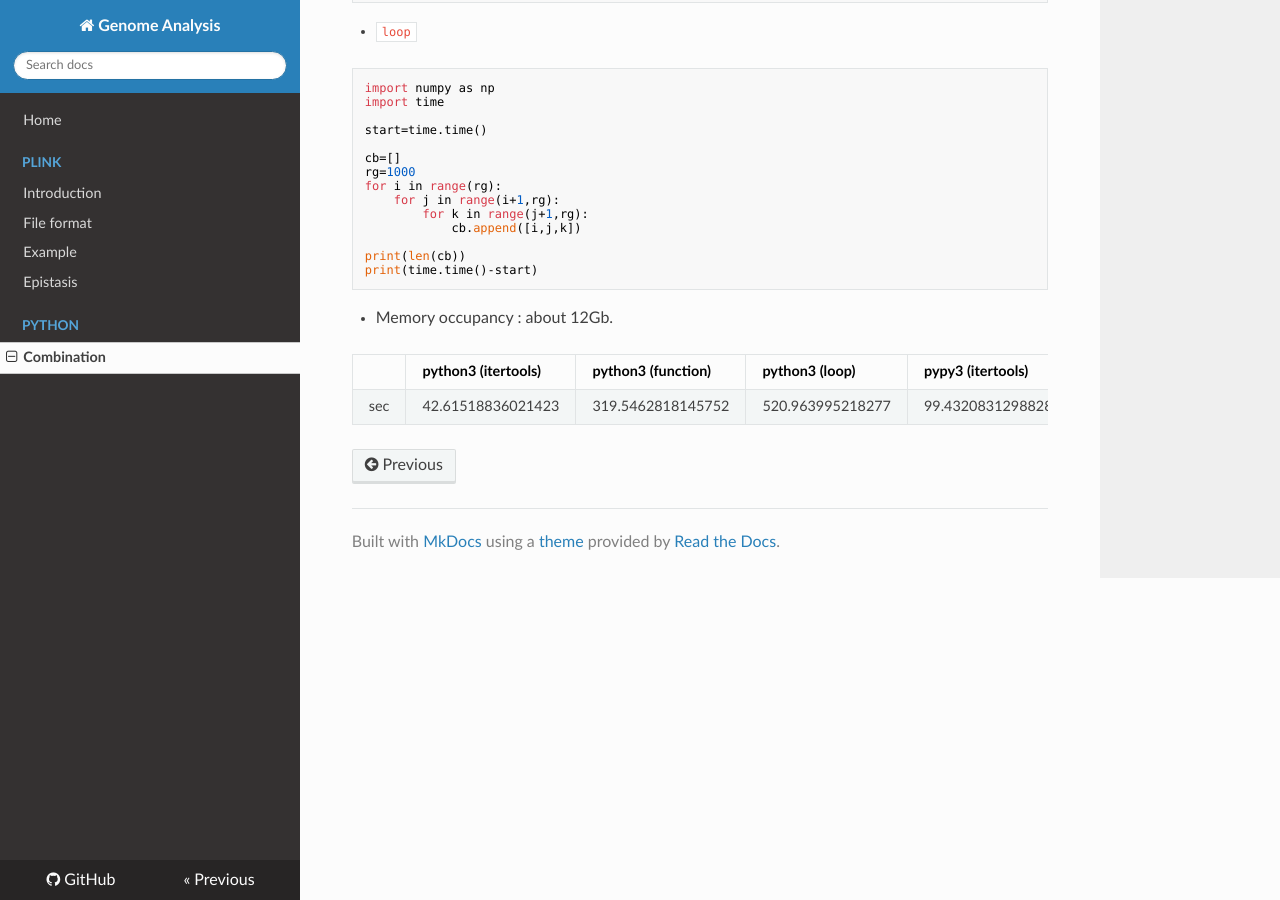
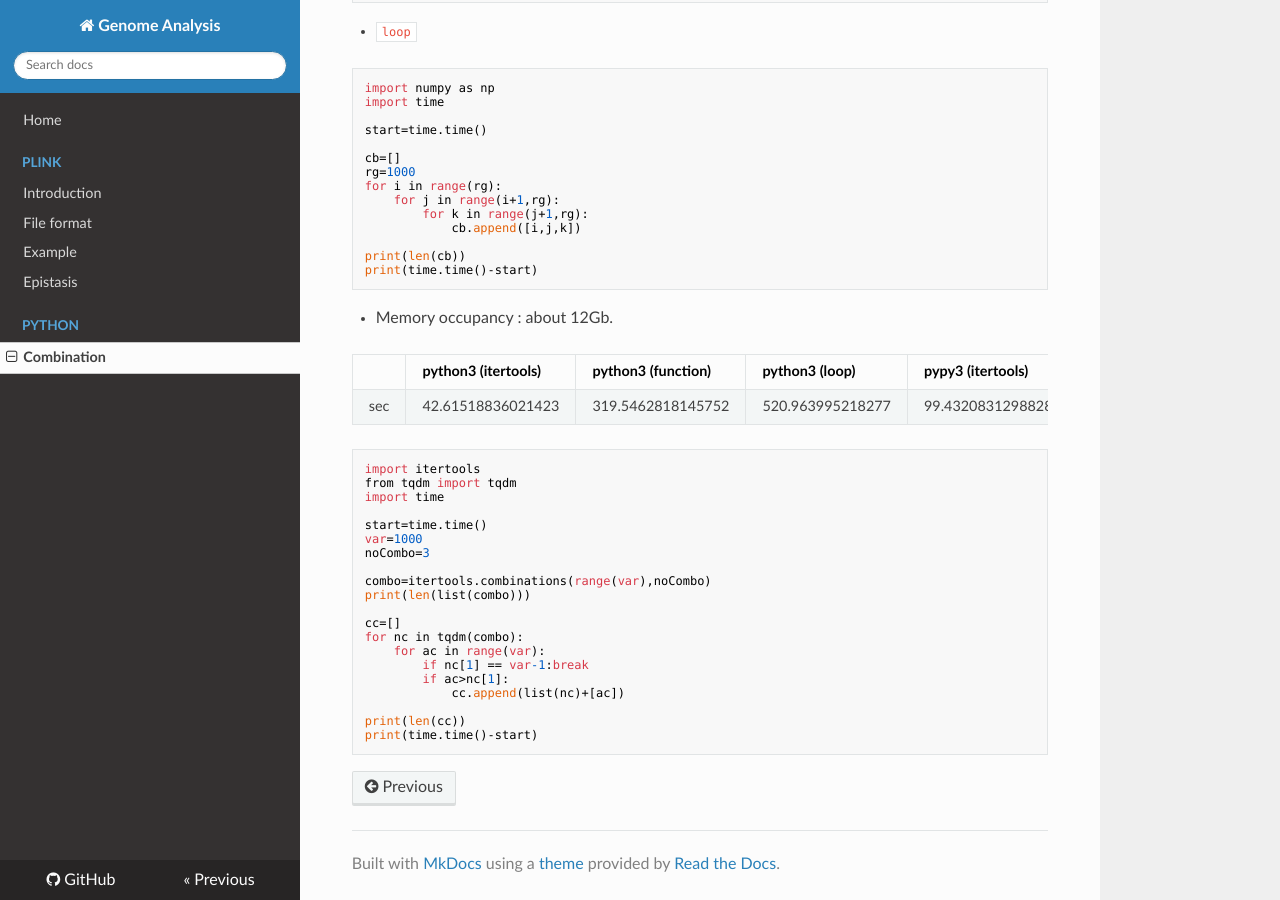
Before and after one commit to WonyoungCho/plink, an MkDocs documentation site: the page built from docs/python_combo.md, in a window 1280 px wide and 900 px high, scrolled down 771 px. Built offline with MkDocs 1.6.1, drawn with Linux system fonts in a browser that asks for light colours; nearby versions of some CDN libraries; old or Windows-style settings are respelled for this version of MkDocs.

Commit message:
Update python_combo.md

````diff
--- a/docs/python_combo.md
+++ b/docs/python_combo.md
@@ -63,3 +63,26 @@ print(time.time()-start)
 ||python3 (itertools)|python3 (function)|python3 (loop)|pypy3 (itertools)|pypy3 (function)|pypy3 (loop)|
 |-|-|-|-|-|-|-|
 |sec|42.61518836021423|319.5462818145752|520.963995218277|99.43208312988281|193.73589968681335|244.8389551639557|
+
+```
+import itertools
+from tqdm import tqdm
+import time
+
+start=time.time()
+var=1000
+noCombo=3
+
+combo=itertools.combinations(range(var),noCombo)
+print(len(list(combo)))
+
+cc=[]
+for nc in tqdm(combo):
+    for ac in range(var):
+        if nc[1] == var-1:break
+        if ac>nc[1]:
+            cc.append(list(nc)+[ac])
+
+print(len(cc))
+print(time.time()-start)
+```
````
